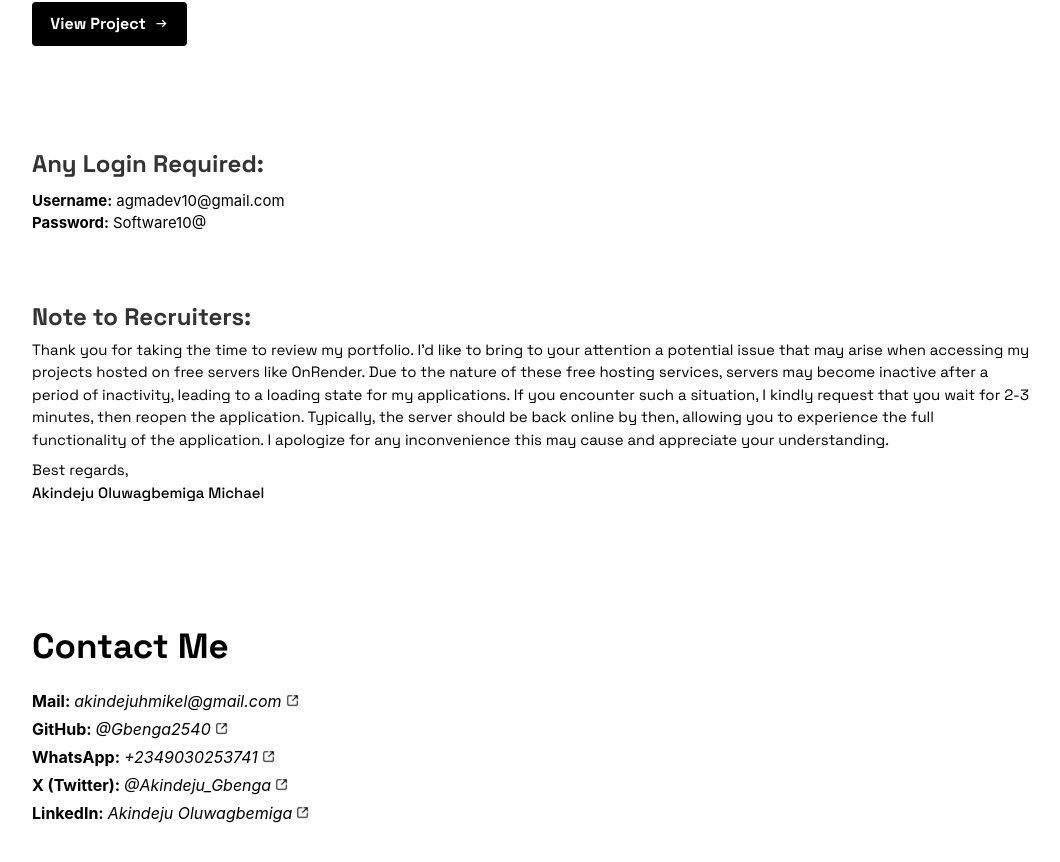
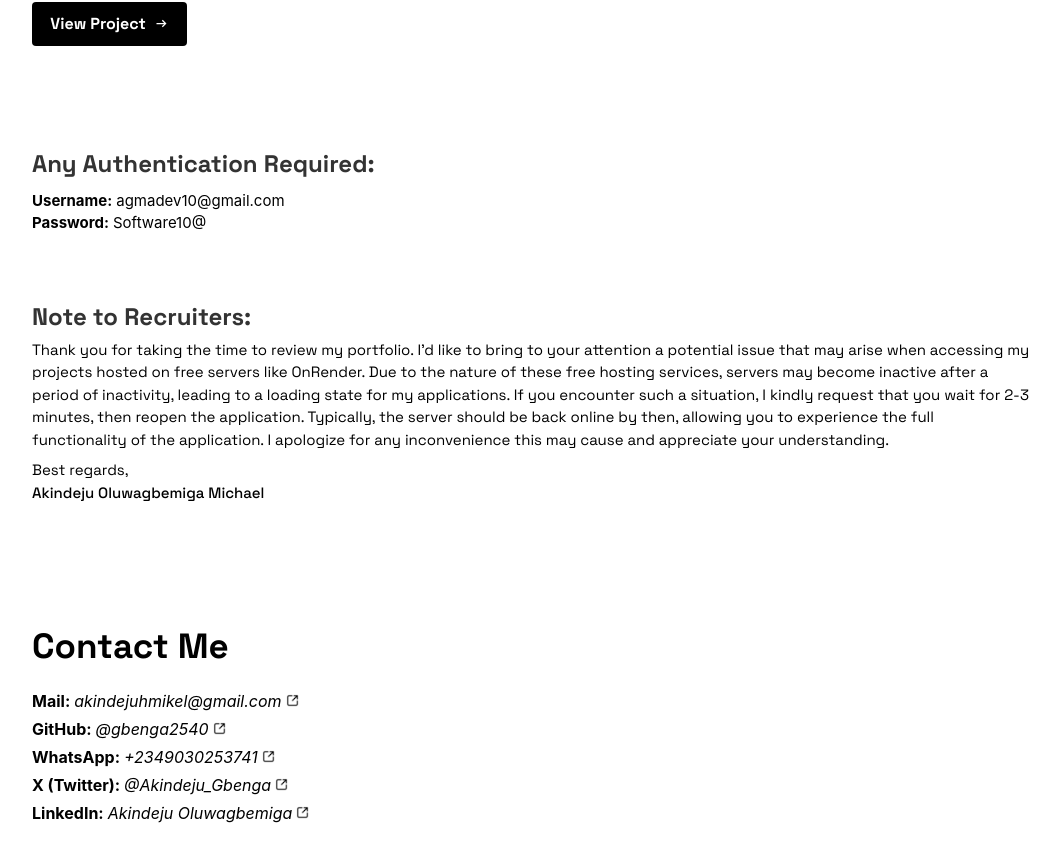
Before and after one commit to akindejuh/React_JS_Portfolio, a React (Create React App) app: page / in a window 1280 px wide. Shown: the part 4688-5550 px from the top of the page, without its empty margins (108-1168 px from the left). Built offline with nearby package versions, Linux system fonts and the light colour scheme; no server answers.

Commit message:
ref: login to auth

```diff
--- a/src/data/socials.ts
+++ b/src/data/socials.ts
@@ -10,7 +10,7 @@ export const socials: ISocials[] = [
   {
     social: 'GitHub',
     link: 'https://github.com/gbenga2540',
-    display: '@Gbenga2540',
+    display: '@gbenga2540',
   },
   {
     social: 'WhatsApp',
--- a/src/sections/my-work.tsx
+++ b/src/sections/my-work.tsx
@@ -78,7 +78,7 @@ const MyWork: React.FunctionComponent = () => {
       </div>
 
       <h1 className="font-space-grotesk-700 text-[24px] mt-11 mb-2 text-[#333333]">
-        Any Login Required:
+        Any Authentication Required:
       </h1>
       <p className="san-serif text-[15px] text-black">
         <b className="mr-1">Username:</b>
```
